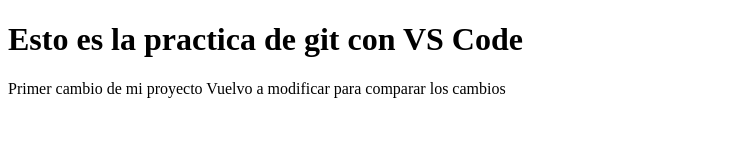
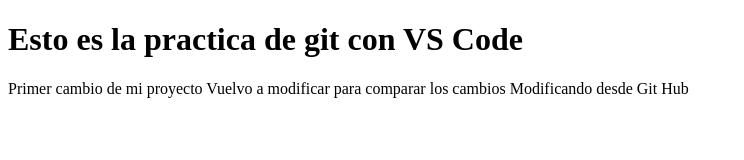
Before and after one commit to DaniGala/PracticaGitVSCode, a plain HTML site: page index.html in a window 1280 px wide. Shown: the whole page, without its empty margins (0-744 px from the left). Drawn offline with Linux system fonts and the light colour scheme.

Commit message:
Modificado en remoto

```diff
--- a/index.html
+++ b/index.html
@@ -9,5 +9,6 @@
     <h1>Esto es la practica de git con VS Code</h1>
     Primer cambio de mi proyecto
     Vuelvo a modificar para comparar los cambios
+    Modificando desde Git Hub
 </body>
 </html>
```
